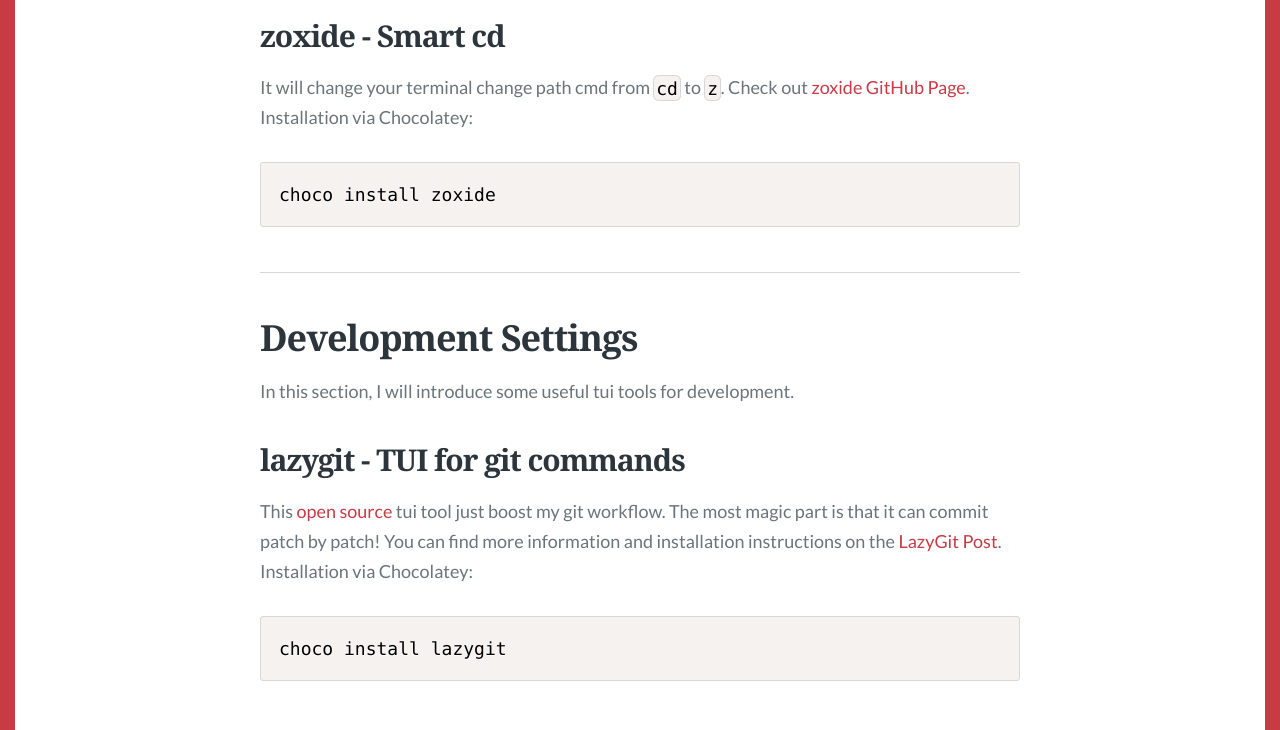
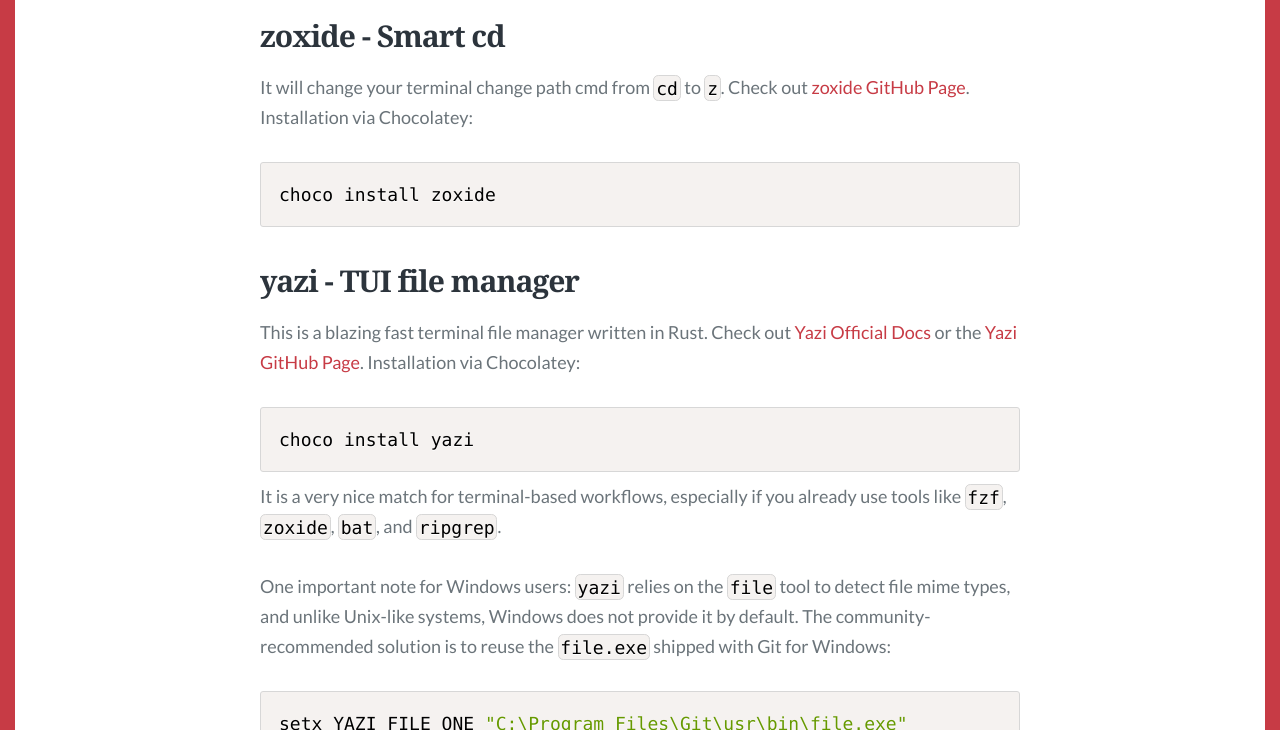
Before and after one commit to HuRuilizhen/HuRuilizhen.github.io, a Jekyll site: the page built from _posts/2025-10-16-windows-production-tools.md, in a window 1280 px wide and 1400 px high, scrolled down 15583 px, cut to the strip 0-730 px from the top of the window. Built offline with Jekyll 4.4.1, drawn with Linux system fonts in a browser that asks for light colours; some web fonts are replaced; comment, search, counter and statistics services are not loaded; some of the changed text lies outside the part shown.

Commit message:
Update Windows terminal post with yazi setup (#25)

````diff
--- a/_posts/2025-10-16-windows-production-tools.md
+++ b/_posts/2025-10-16-windows-production-tools.md
@@ -461,6 +461,24 @@
 choco install zoxide
 ```
 
+## yazi - TUI file manager
+
+This is a blazing fast terminal file manager written in Rust. Check out [Yazi Official Docs](https://yazi-rs.github.io/) or the [Yazi GitHub Page](https://github.com/sxyazi/yazi). Installation via Chocolatey:
+
+```powershell
+choco install yazi
+```
+
+It is a very nice match for terminal-based workflows, especially if you already use tools like `fzf`, `zoxide`, `bat`, and `ripgrep`.
+
+One important note for Windows users: `yazi` relies on the `file` tool to detect file mime types, and unlike Unix-like systems, Windows does not provide it by default. The community-recommended solution is to reuse the `file.exe` shipped with Git for Windows:
+
+```powershell
+setx YAZI_FILE_ONE "C:\Program Files\Git\usr\bin\file.exe"
+```
+
+After that, restart your terminal. This is also the recommended setup in the official Yazi docs. If you installed Git in a different location, change the path accordingly.
+
 ---
 
 # Development Settings
@@ -639,6 +657,7 @@
 tldr 1.0.0
 tldr-plusplus 0.6.1
 winfetch 2.5.1
+yazi 26.1.22
 zoxide 0.9.2
 ```
 
@@ -656,6 +675,12 @@
 
 # ---- Zoxide ----
 # Just copy and pasted from tldr zoxide init instructions. It works! :)
+```
+
+If you also use `yazi`, remember that Windows needs an extra environment variable for `file.exe` support:
+
+```powershell
+setx YAZI_FILE_ONE "C:\Program Files\Git\usr\bin\file.exe"
 ```
 
 For Powershell Modules and PSSusbsytems, refer to the [Powershell Modules and PSSubsystems Checklist](#powershell-modules-and-pssubsystems).
@@ -684,6 +709,6 @@
 
 📑 [GitHub - oh-my-posh](https://github.com/JanDeDobbeleer/oh-my-posh)
 
-📑 [GitHub - tldr](https://github.com/tldr-pages/tldr), [GitHub - bat](https://github.com/sharkdp/bat), [GitHub - dust](https://github.com/bootandy/dust), [GitHub - gdu](https://github.com/dundee/gdu), [GitHub - fzf](https://github.com/junegunn/fzf), [GitHub - zoxide](https://github.com/ajeetdsouza/zoxide)
+📑 [GitHub - tldr](https://github.com/tldr-pages/tldr), [GitHub - bat](https://github.com/sharkdp/bat), [GitHub - dust](https://github.com/bootandy/dust), [GitHub - gdu](https://github.com/dundee/gdu), [GitHub - fzf](https://github.com/junegunn/fzf), [GitHub - zoxide](https://github.com/ajeetdsouza/zoxide), [GitHub - yazi](https://github.com/sxyazi/yazi)
 
 📑 [GitHub - lazygit](https://github.com/jesseduffield/lazygit), [GitHub - lazydocker](https://github.com/jesseduffield/lazydocker), [GitHub - neovim](https://github.com/neovim/neovim)
````
